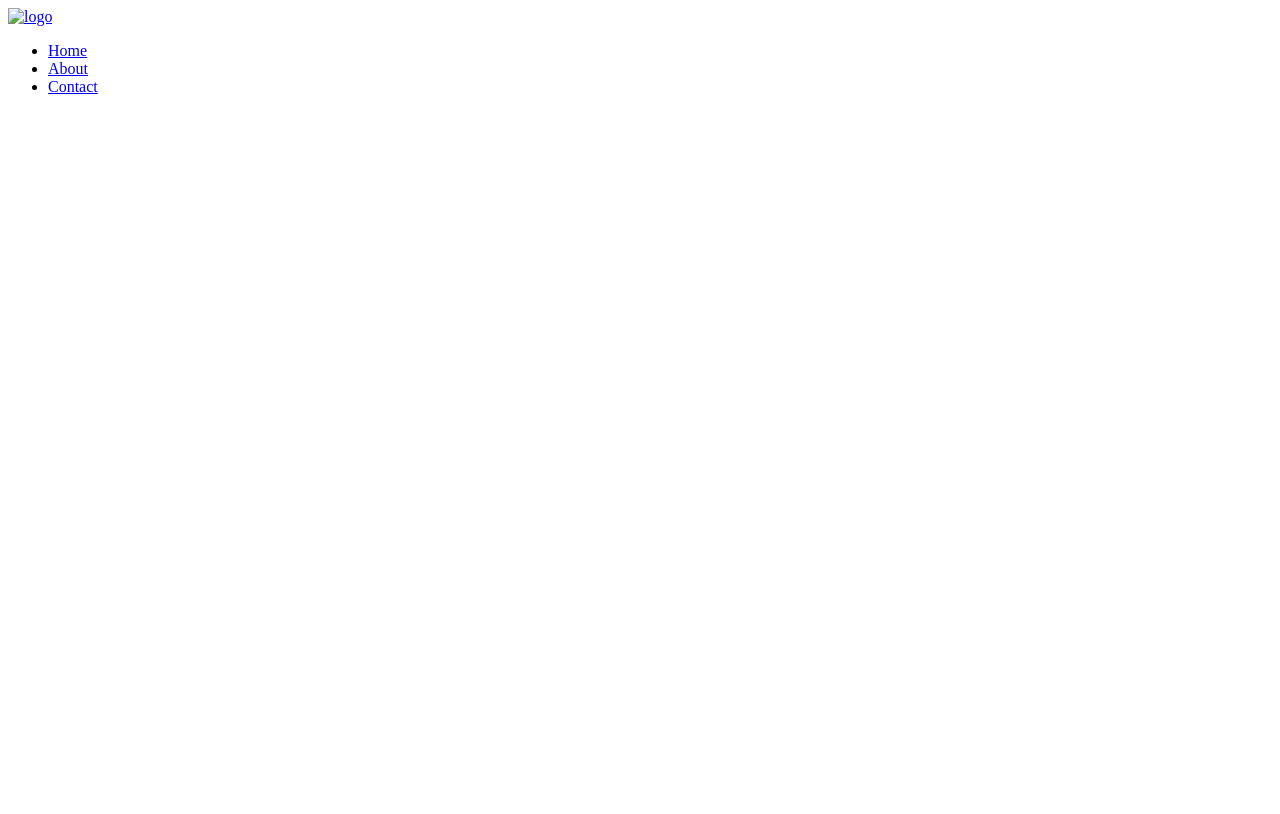
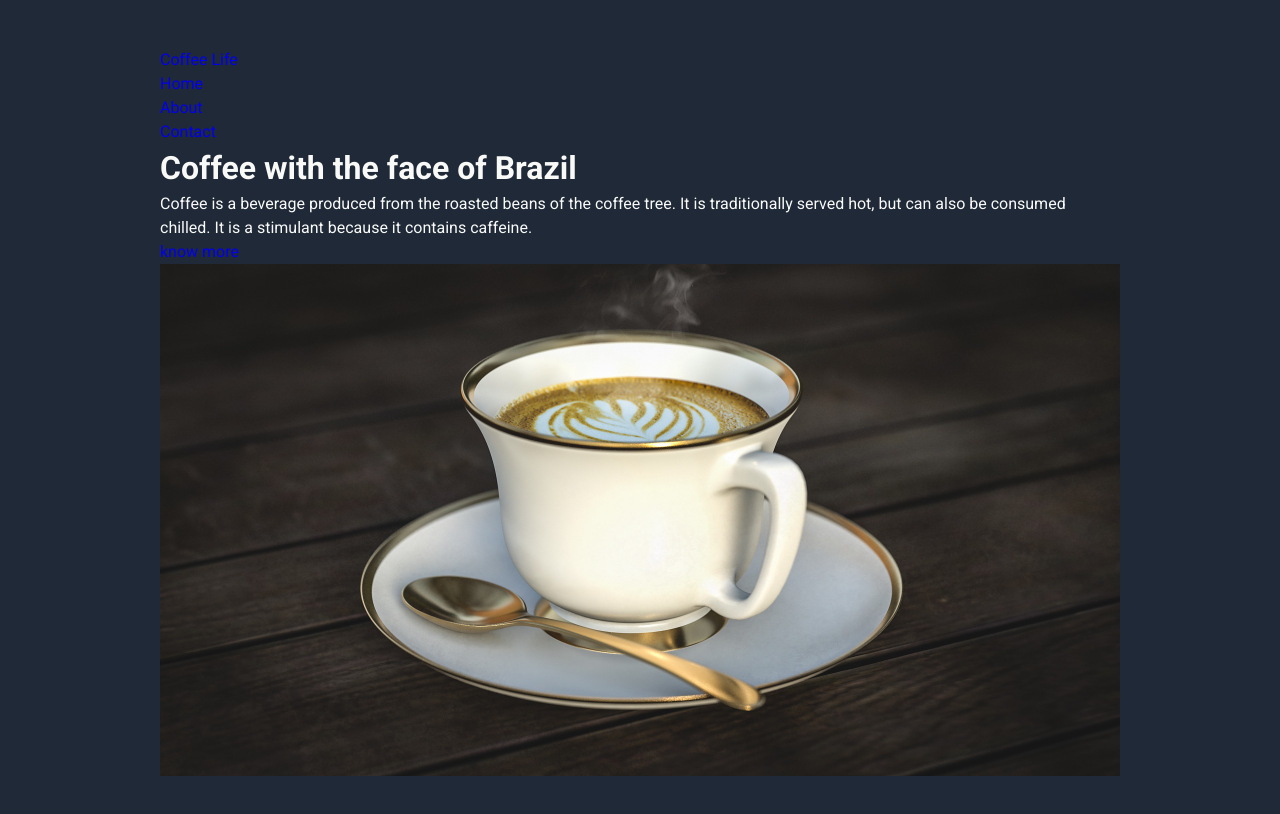
Before and after one commit to moouro/the-odin-project, a plain HTML site: page landing-page/index.html in a window 1280 px wide. Drawn offline with Linux system fonts and the light colour scheme.

Commit message:
modified index and css of landing page

```diff
--- a/landing-page/index.html
+++ b/landing-page/index.html
@@ -1,19 +1,25 @@
 <!DOCTYPE html>
 <html lang="en">
   <head>
+    <link rel="preconnect" href="https://fonts.googleapis.com" />
+    <link rel="preconnect" href="https://fonts.gstatic.com" crossorigin />
     <meta charset="UTF-8" />
     <meta http-equiv="X-UA-Compatible" content="IE=edge" />
     <meta name="viewport" content="width=device-width, initial-scale=1.0" />
+    <!-- font Roboto -->
+    <link
+      href="https://fonts.googleapis.com/css2?family=Roboto:wght@400;500;700;900&display=swap"
+      rel="stylesheet"
+    />
+    <link rel="stylesheet" href="main.css" />
     <title>Project Landing Page</title>
   </head>
   <body>
     <header class="header">
-      <div class="header__logo">
-        <a href="index.html">
-          <img src="img/logo.png" alt="logo" />
-        </a>
-      </div>
-      <div class="header__nav">
+      <div class="container">
+        <nav class="navbar">
+          <a href="index.html" class="logo"> Coffee Life </a>
+
           <ul>
             <li>
               <a href="index.html">Home</a>
@@ -25,6 +31,23 @@
               <a href="contact.html">Contact</a>
             </li>
           </ul>
+        </nav>
+
+        <div class="hero">
+          <div class="col-one">
+            <h1>Coffee with the face of Brazil</h1>
+            <p>
+              Coffee is a beverage produced from the roasted beans of the coffee
+              tree. It is traditionally served hot, but can also be consumed
+              chilled. It is a stimulant because it contains caffeine.
+            </p>
+
+            <a href="#" class="btn">know more</a>
+          </div>
+          <div class="col-two">
+            <img src="./img/coffee.jpg" alt="" />
+          </div>
+        </div>
       </div>
     </header>
   </body>
--- a/landing-page/main.css
+++ b/landing-page/main.css
@@ -0,0 +1,52 @@
+/* CSS Reset */
+* {
+  margin: 0;
+  padding: 0;
+  box-sizing: border-box;
+  font-family: 'Roboto', sans-serif;
+  list-style: none;
+}
+
+html,
+body {
+  height: 100%;
+}
+
+body {
+  line-height: 1.5;
+  -webkit-font-smoothing: antialiased;
+}
+
+img {
+  display: block;
+  max-width: 100%;
+}
+
+a {
+  text-decoration: none;
+  font-family: inherit;
+}
+
+p,
+h1,
+h2,
+h3,
+h4,
+h5,
+h6 {
+  overflow-wrap: break-word;
+}
+
+.container {
+  width: min(100% - 2rem, 960px);
+  margin-inline: auto;
+}
+
+/* header */
+
+.header {
+  background-color: #1f2937;
+  color: #f9faf8;
+  padding-top: 3rem;
+  padding-bottom: 3rem;
+}
```
Also changed, not shown: landing-page/img/coffee.jpg (added). Lines whose indentation alone changed are shown as unchanged.
